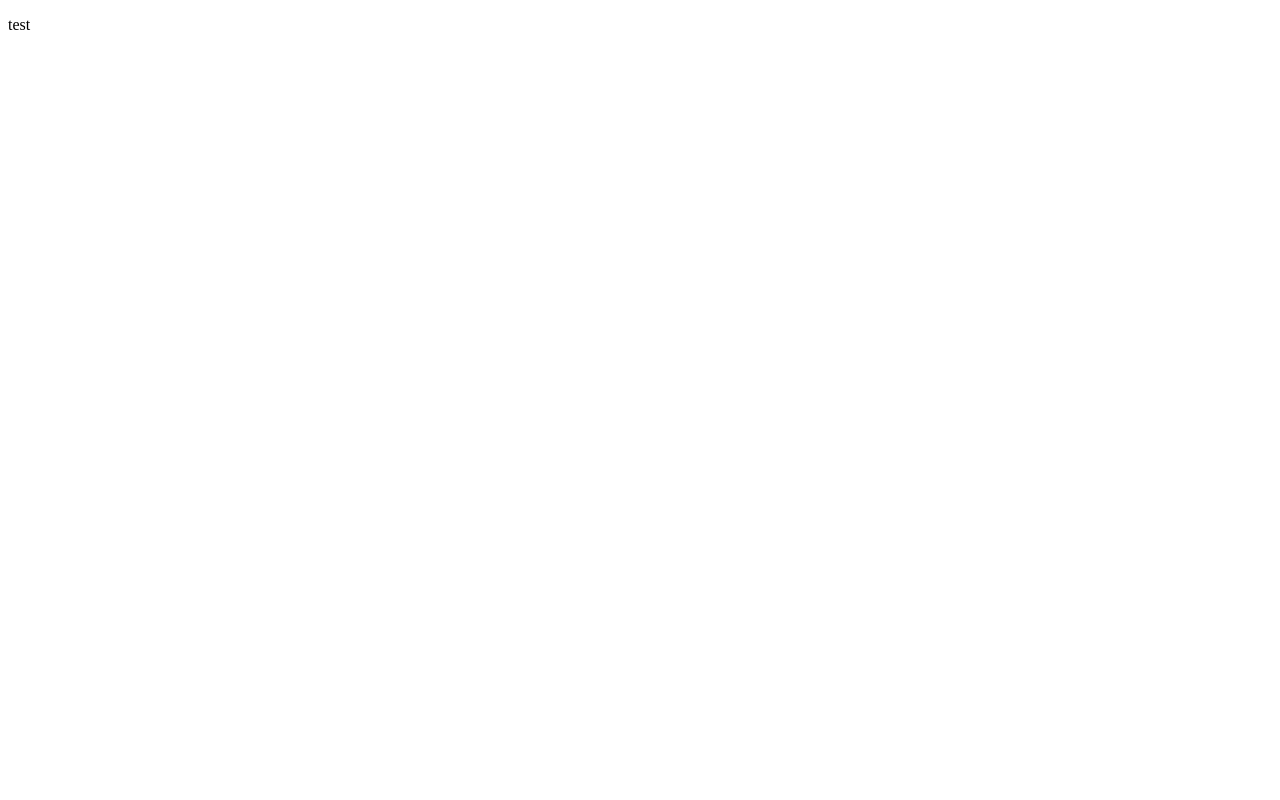
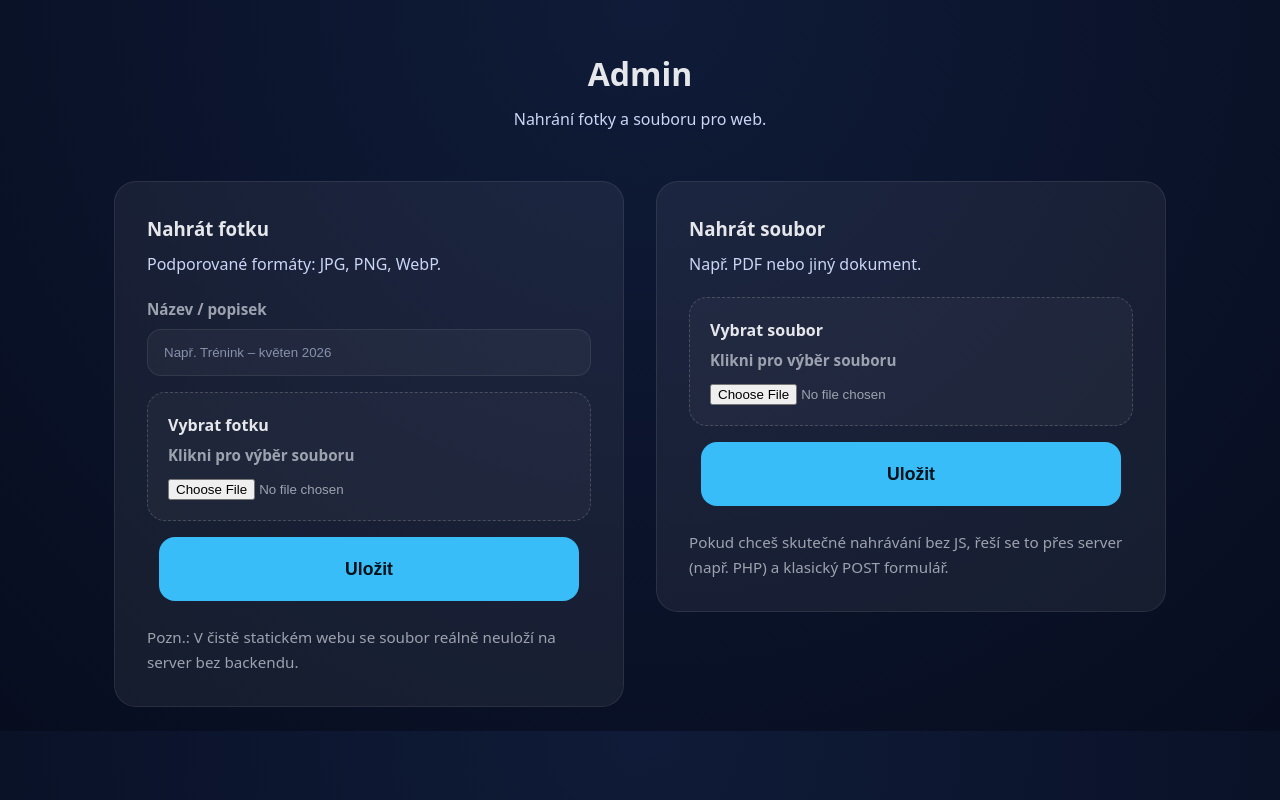
Before and after one commit to martinecececek/3VOM-site, a plain HTML site: page admin/Admin05v0yy54da1xxc29t1.html in a window 1280 px wide. Drawn offline with Linux system fonts and the light colour scheme.

Commit message:
Refactor code structure for improved readability and maintainability

```diff
--- a/admin/Admin05v0yy54da1xxc29t1.html
+++ b/admin/Admin05v0yy54da1xxc29t1.html
@@ -1,11 +1,94 @@
-<!DOCTYPE html>
-<html lang="en">
-<head>
-    <meta charset="UTF-8">
-    <meta name="viewport" content="width=device-width, initial-scale=1.0">
-    <title>Document</title>
-</head>
-<body>
-    <p>test </p>
-</body>
+<!doctype html>
+<html lang="cs">
+   <head>
+      <meta charset="UTF-8" />
+      <meta name="viewport" content="width=device-width, initial-scale=1.0" />
+      <title>Admin | 3. Vodácký oddíl mládeže</title>
+      <link rel="stylesheet" href="../styles.css" />
+   </head>
+   <body>
+
+      <main class="container">
+         <section class="page-hero">
+            <h2>Admin</h2>
+            <p class="page-hero-text">
+               Nahrání fotky a souboru pro web.
+            </p>
+         </section>
+
+         <section class="admin-grid">
+            <!-- PHOTO UPLOAD -->
+            <div class="admin-card">
+               <h3>Nahrát fotku</h3>
+               <p class="admin-help">Podporované formáty: JPG, PNG, WebP.</p>
+
+               <form
+                  class="admin-form"
+                  action="#"
+                  method="post"
+                  enctype="multipart/form-data"
+               >
+                  <div class="field">
+                     <label for="photoTitle">Název / popisek</label>
+                     <input
+                        id="photoTitle"
+                        name="photoTitle"
+                        type="text"
+                        placeholder="Např. Trénink – květen 2026"
+                     />
+                  </div>
+
+                  <div class="upload-box">
+                     <label class="upload-label" for="photoFile">
+                        Vybrat fotku
+                        <span class="upload-sub">Klikni pro výběr souboru</span>
+                     </label>
+                     <input
+                        id="photoFile"
+                        name="photoFile"
+                        type="file"
+                        accept="image/*"
+                     />
+                  </div>
+
+                  <button class="btn primary" type="submit">Uložit</button>
+                  <p class="admin-note">
+                     Pozn.: V čistě statickém webu se soubor reálně neuloží na
+                     server bez backendu.
+                  </p>
+               </form>
+            </div>
+
+            <!-- FILE UPLOAD -->
+            <div class="admin-card">
+               <h3>Nahrát soubor</h3>
+               <p class="admin-help">
+                  Např. PDF nebo jiný dokument.
+               </p>
+
+               <form
+                  class="admin-form"
+                  action="#"
+                  method="post"
+                  enctype="multipart/form-data"
+               >
+
+                  <div class="upload-box">
+                     <label class="upload-label" for="anyFile">
+                        Vybrat soubor
+                        <span class="upload-sub">Klikni pro výběr souboru</span>
+                     </label>
+                     <input id="anyFile" name="anyFile" type="file" />
+                  </div>
+
+                  <button class="btn primary" type="submit">Uložit</button>
+                  <p class="admin-note">
+                     Pokud chceš skutečné nahrávání bez JS, řeší se to přes
+                     server (např. PHP) a klasický POST formulář.
+                  </p>
+               </form>
+            </div>
+         </section>
+      </main>
+   </body>
 </html>
--- a/styles.css
+++ b/styles.css
@@ -23,7 +23,7 @@
 
 .tom-num {
    color: var(--muted);
-   font-size: 0.90rem;
+   font-size: 0.9rem;
    margin-bottom: 0.75rem;
 }
 
@@ -254,7 +254,7 @@ section > h3 {
    height: 70vh;
    border-radius: 20px;
    overflow: hidden;
-   background-image: url("./images/imgs/index-pokus.png");
+   background-image: url("./images/index-pokus.png");
    background-size: cover;
    background-position: center;
    margin: 2rem 0 3rem;
@@ -1220,3 +1220,76 @@ section > h3 {
    max-width: 220px;
    margin: 0 auto;
 }
+
+/* =========================
+   ADMIN PAGE
+========================= */
+.admin-grid {
+   display: grid;
+   gap: 2rem;
+   margin-top: 2rem;
+}
+
+.admin-card {
+   background: var(--card);
+   border: 1px solid var(--border);
+   border-radius: 22px;
+   padding: 2rem;
+}
+
+.admin-card h3 {
+   margin-bottom: 0.5rem;
+   letter-spacing: normal;
+}
+
+.admin-help {
+   color: var(--soft-text);
+   margin-bottom: 1.25rem;
+}
+
+.admin-form {
+   display: grid;
+   gap: 1rem;
+}
+
+.admin-note {
+   color: var(--muted);
+   font-size: 0.95rem;
+   margin-top: 0.5rem;
+}
+
+/* upload UI */
+.upload-box {
+   border: 1px dashed rgba(255, 255, 255, 0.18);
+   background: rgba(255, 255, 255, 0.03);
+   border-radius: 18px;
+   padding: 1.25rem;
+}
+
+.upload-box input[type="file"] {
+   width: 100%;
+   display: block;
+   margin-top: 0.75rem;
+   color: var(--muted);
+}
+
+.upload-label {
+   display: grid;
+   gap: 0.25rem;
+   font-weight: 800;
+   color: var(--text);
+}
+
+.upload-sub {
+   color: var(--muted);
+   font-weight: 600;
+   font-size: 0.95rem;
+}
+
+/* layout */
+@media (min-width: 900px) {
+   .admin-grid {
+      grid-template-columns: 1fr 1fr;
+      align-items: start;
+   }
+}
```
Also changed, not shown: gallery.html (+2 -2 lines), index.html (+1 -1 lines), images/Gallery-nahled/20231028_135350.jpg (renamed from images/imgs/Gallery-nahled/20231028_135350.jpg), images/Gallery-nahled/20240329_121304.jpg (renamed from images/imgs/Gallery-nahled/20240329_121304.jpg), images/index-nahled/kolaz_prolnuta.jpg (added), images/pindik.png (renamed from images/imgs/pindik.png), 2 other files.
